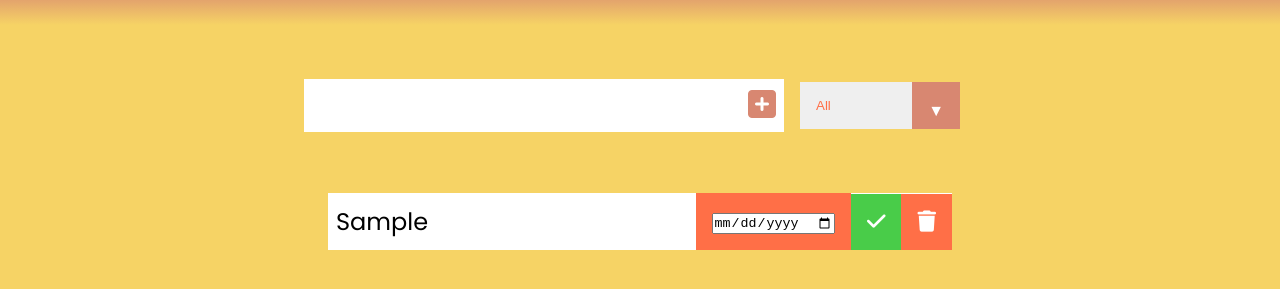
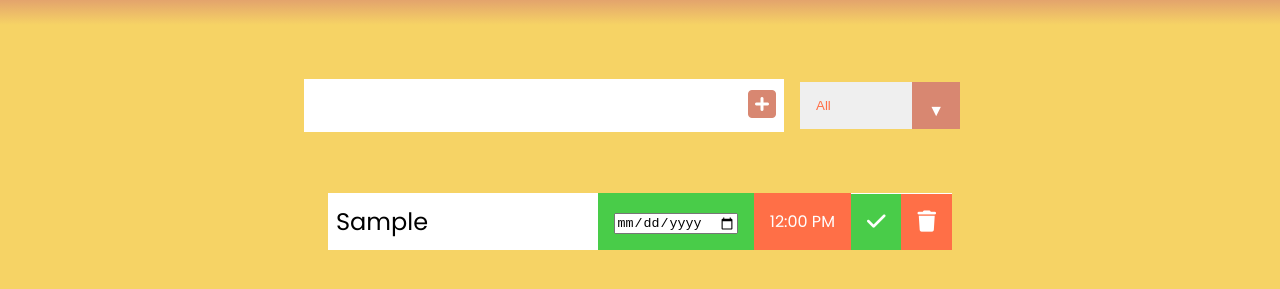
Before and after one commit to ddhenry95/10-20-21-demo, a plain HTML site: page index.html in a window 1280 px wide. Both pictures are taken after typing "Sample" into the empty fields and a click on the button 762 px from the left and 240 px from the top of the page. Shown: the part 135-424 px from the top of the page. Drawn offline with Linux system fonts and the light colour scheme.

Commit message:
Date and Time Display

```diff
--- a/app.js
+++ b/app.js
@@ -27,13 +27,18 @@ function addTodo(event){
     todoDiv.appendChild(newTodo);
     //ADD TODO TO LOCALSTORAGE
     saveLocalTodos(todoInput.value)
-    //TIME DISPLAY - Allows the user to input a time for when the user
+    //DATE DISPLAY - Allows the user to input a date for when the user
     //  will work on the task
+    const dateDisplay = document.createElement("div");
+    //dateDisplay.innerText = '12:00'; //will replace with an input later
+    dateDisplay.innerHTML = '<input type="date" id="todoDate" name="todoDate"></input>';
+    dateDisplay.classList.add("date-display");
+    todoDiv.appendChild(dateDisplay);
+    //TIME Display - As above, but for a specified amount of time.
     const timeDisplay = document.createElement("div");
-    //timeDisplay.innerText = '12:00'; //will replace with an input later
-    timeDisplay.innerHTML = '<input type="date" id="todoDate" name="todoDate"></input>';
+    timeDisplay.innerText = '12:00 PM';
     timeDisplay.classList.add("time-display");
-    todoDiv.appendChild(timeDisplay);
+    todoDiv.appendChild(timeDisplay)
     //CHECK MARK BUTTON
     const completedButton = document.createElement('button');
     completedButton.innerHTML = '<i class="fas fa-check"></i>';
--- a/style.css
+++ b/style.css
@@ -74,13 +74,18 @@ form button:hover{
 
 .trash-btn,
 .complete-btn,
-.time-display{
+.time-display,
+.date-display{
     background: #ff6f47;
     color: white;
     border: none;
     padding: 1rem;
     cursor: pointer;
     font-size: 1rem;
+}
+
+.date-display{
+    background: rgb(73, 204, 73);
 }
 
 /*
```
